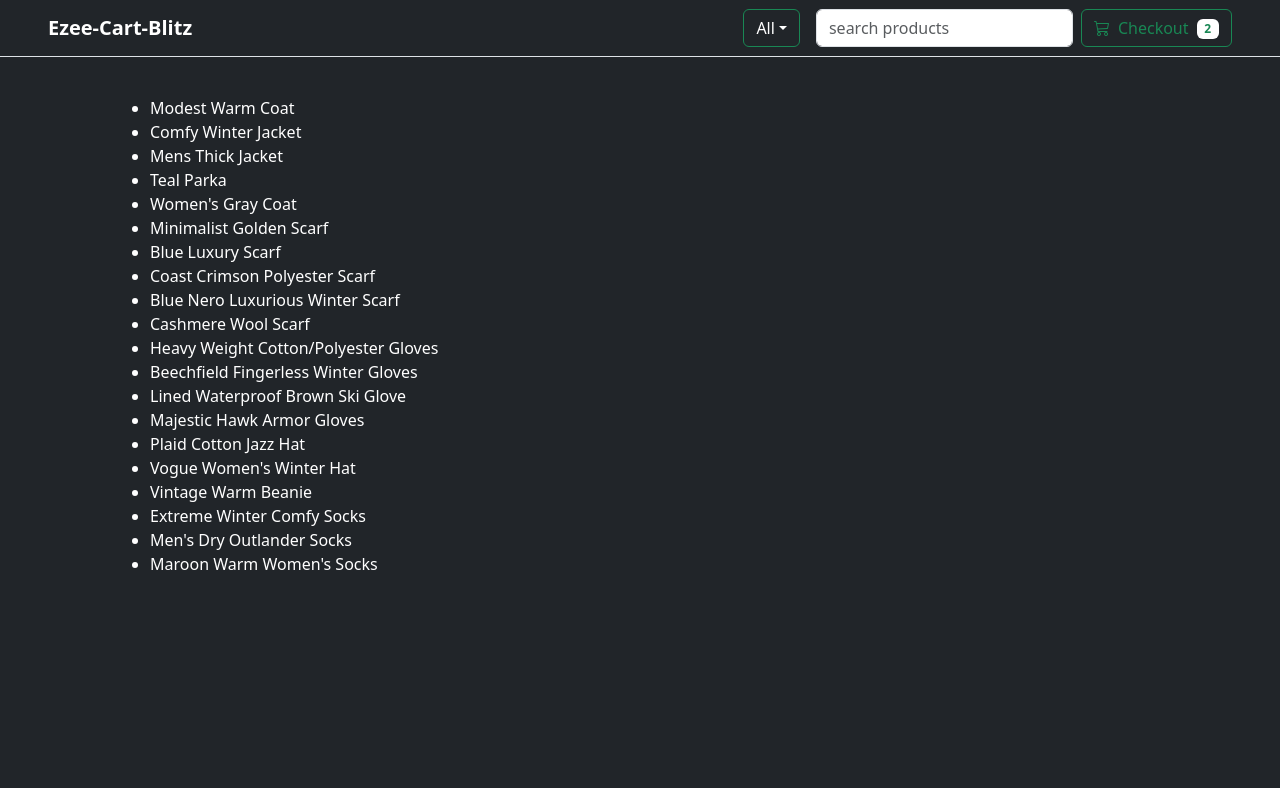
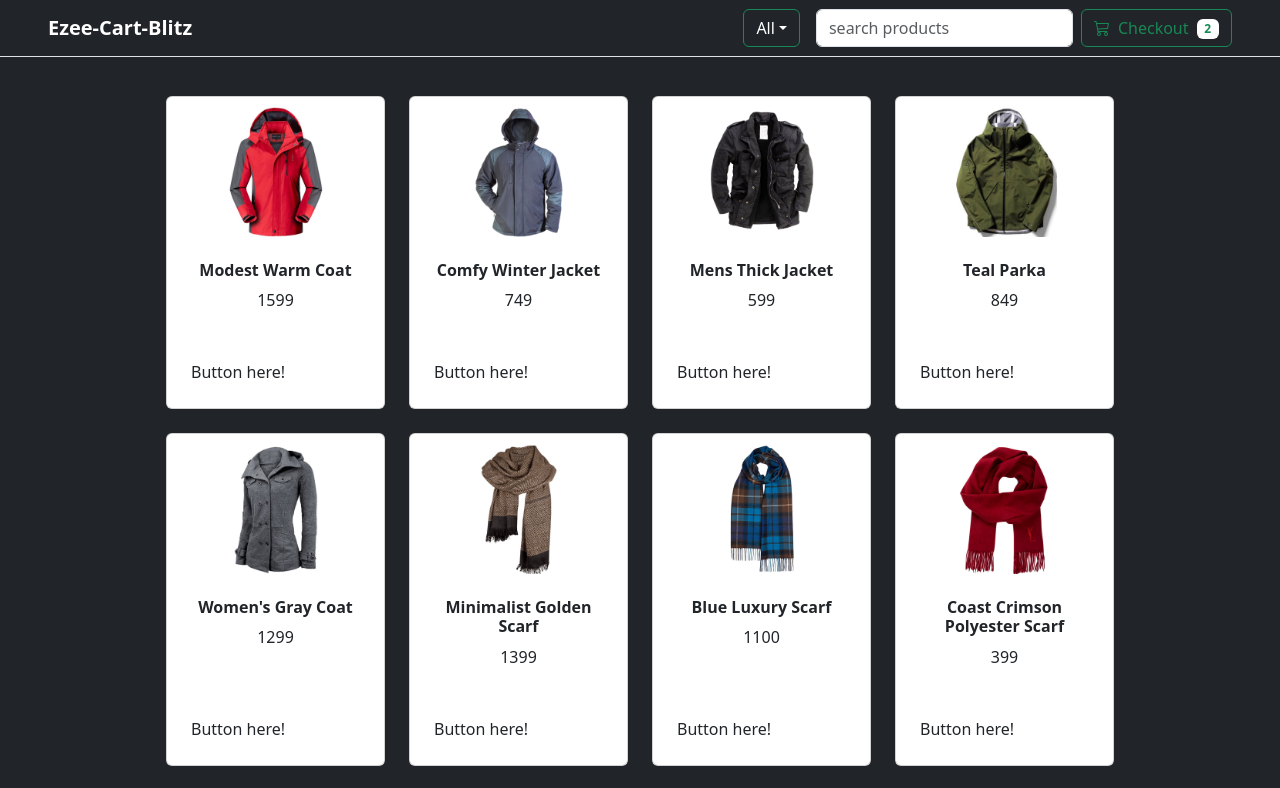
Before and after one commit to direction44/Ezee-Cart-Blitz, a React (Vite) app: page / in a window 1280 px wide. Shown: the top 788 px of the page. Built offline with nearby package versions, Linux system fonts and the light colour scheme.

Commit message:
generate Actual product

```diff
--- a/src/Components/Products/Product.jsx
+++ b/src/Components/Products/Product.jsx
@@ -1,10 +1,29 @@
 import React from 'react'
-
-function Product() {
+import { useNavigate } from 'react-router-dom'
+function Product(props) {
+  const {product}=props
+  const imagePath="/images/"+product.id+".jpg"
+  const Nav=useNavigate()
+  const handleClick=()=>
+  {
+      Nav(`Single/${product.id}`)
+  }
   return (
-    <div>
-
+    <div className='col'>
+      <div className='card h-100' id="product">
+        <img src={imagePath} title={product.name} alt="" className='card-img-top pointer'/>
+        <div className='card-body p-4'>
+          <div className='text-center'>
+            <h6 className='fw-bolder'>{product.name}</h6>
+            <span>{product.price}</span>
+          </div>
+        </div>
+        <div className='card-footer p-4 pt-4 border-top-0 bg-transparent'>Button here!</div>
+      </div>
     </div>
+    // <li onClick={handleClick}>
+    //   {product.name}
+    // </li>
   )
 }
 
--- a/src/Components/Products/Products.jsx
+++ b/src/Components/Products/Products.jsx
@@ -1,16 +1,18 @@
 import React from 'react'
-
+import Product from './Product'
 function Products(props) {
     const {products}=props
   return (
-    <div>
-      <ul>
-      {products.map((product)=>{
+    <div className='px-lg-5 text-dark'>
+
+      <div className='row row-cols-1 row-cols-sm-2 row-cols-lg-3 row-cols-xl-4 gy-4 justify-content-start'>
+        {products.map((product)=>{
         return(
-            <li key={product.id}>{product.name}</li>
+            <Product product={product} key={product.id}/>
         )
       })}
-      </ul>
+    </div>
+
     </div>
   )
 }
--- a/src/main.css
+++ b/src/main.css
@@ -4,3 +4,8 @@
 .pointer{
     cursor: pointer;
 }
+#product img{
+    padding: 10px 5px 0;
+    height: 140px;
+    object-fit: contain;
+}
```
